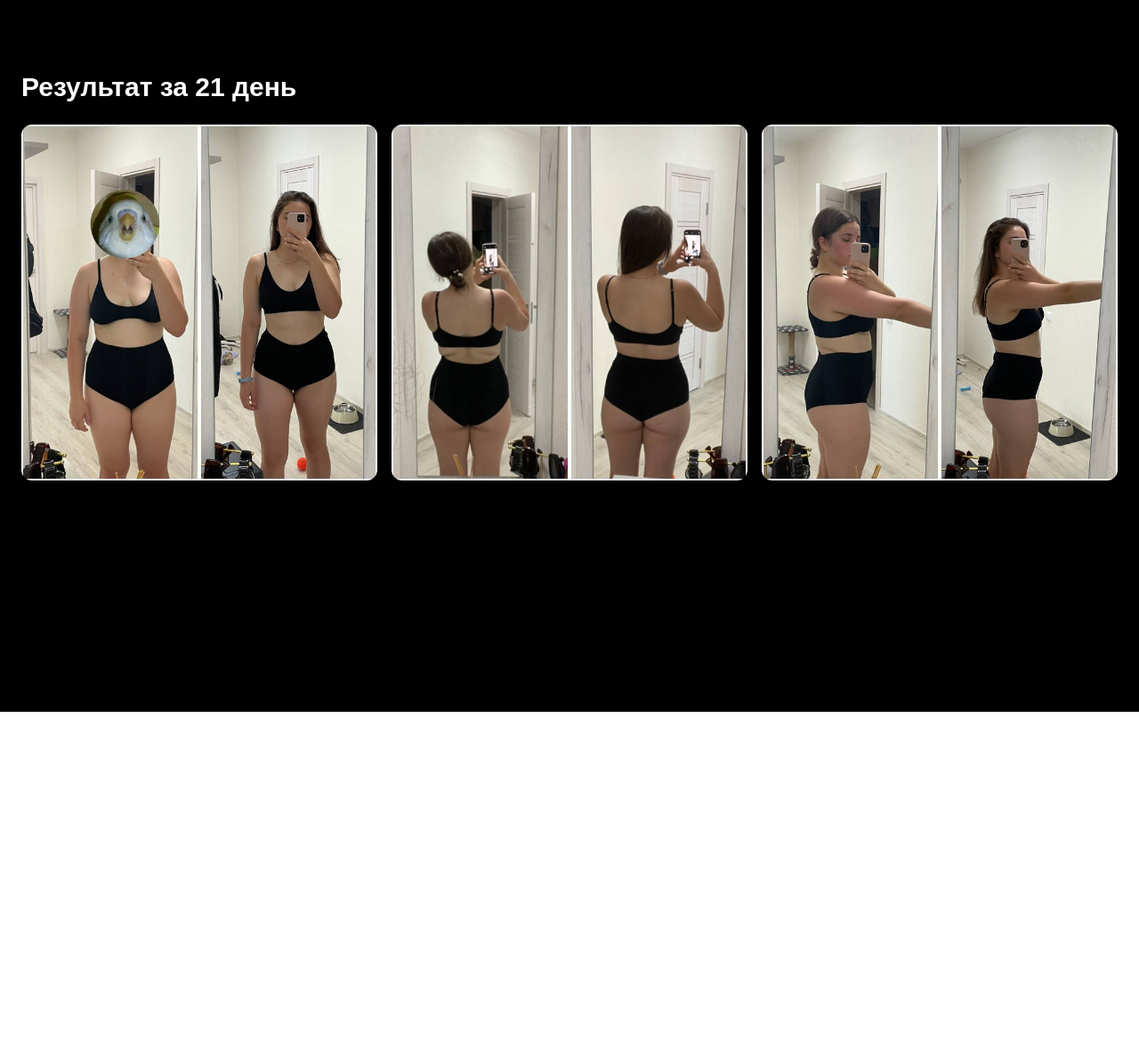
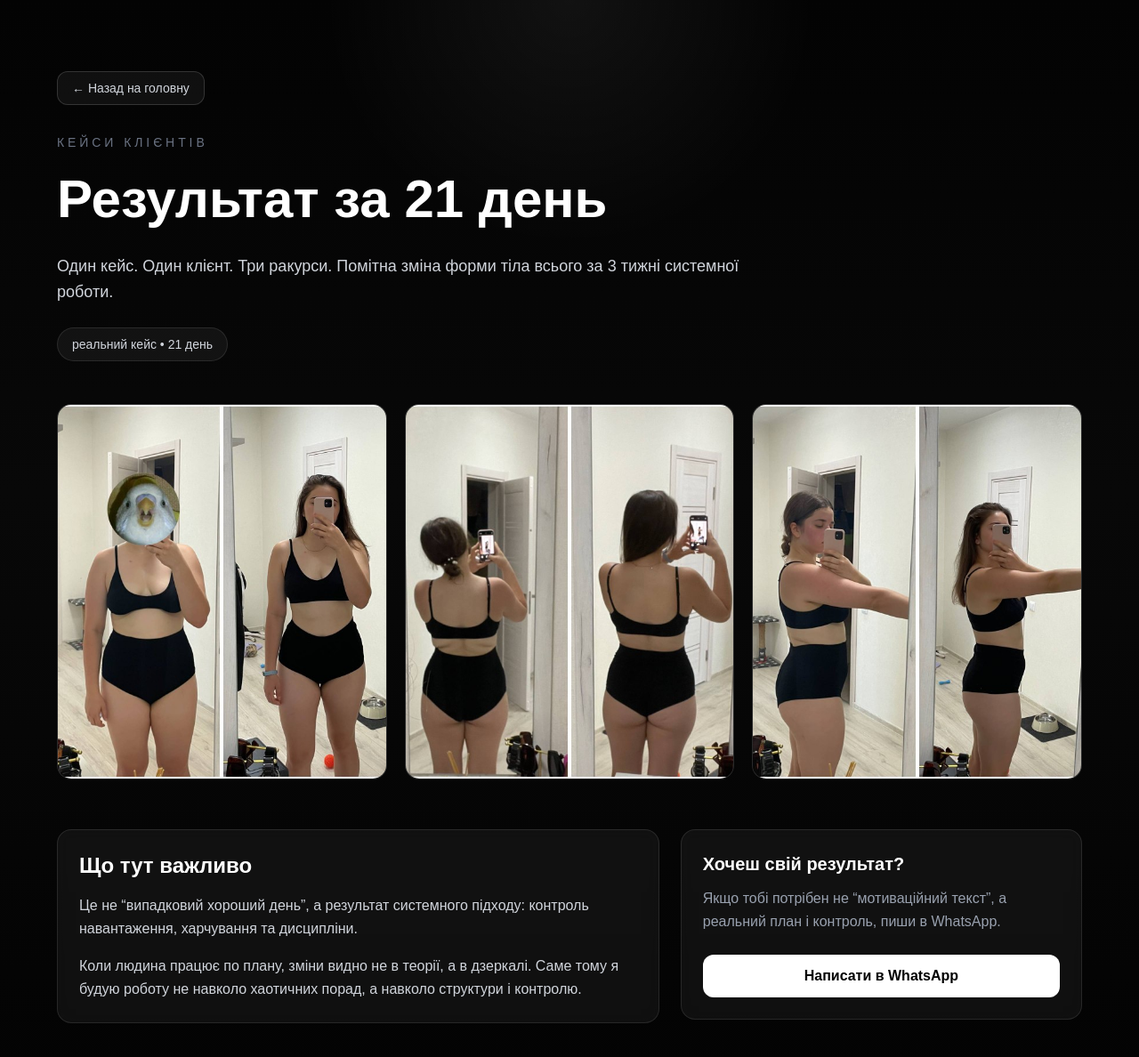
Before and after one commit to burdakcoach/burdak-site, a Next.js app: page /results in a window 1280 px wide. Shown: the top 1188 px of the page at 89% size. Before the commit the page ends 800 px from the top, so only its background shows below. Built offline with nearby package versions, Linux system fonts and the light colour scheme.

Commit message:
upgrade results page case layout

```diff
--- a/app/results/page.tsx
+++ b/app/results/page.tsx
@@ -1,15 +1,100 @@
 export default function Results() {
   return (
-    <main className="bg-black text-white min-h-screen px-6 py-20">
-      <h1 className="text-3xl font-bold mb-6">
-        Результат за 21 день
-      </h1>
+    <main className="min-h-screen bg-[radial-gradient(circle_at_top,_rgba(255,255,255,0.06),_transparent_20%),linear-gradient(to_bottom,_#030303,_#080808_45%,_#030303)] text-white px-6 py-20">
+      <section className="max-w-6xl mx-auto">
+        <a
+          href="/"
+          className="inline-flex items-center border border-white/15 bg-white/5 px-4 py-2 rounded-xl text-sm font-medium text-gray-300 hover:bg-white hover:text-black transition mb-8"
+        >
+          ← Назад на головну
+        </a>
 
-      <div className="grid grid-cols-1 md:grid-cols-3 gap-4">
-        <img src="/result1.jpg" className="rounded-xl" />
-        <img src="/result2.jpg" className="rounded-xl" />
-        <img src="/result3.jpg" className="rounded-xl" />
-      </div>
+        <div className="max-w-3xl mb-12">
+          <p className="text-sm uppercase tracking-[0.28em] text-gray-500 mb-4">
+            Кейси клієнтів
+          </p>
+
+          <h1 className="text-4xl md:text-6xl font-bold leading-tight mb-6">
+            Результат за 21 день
+          </h1>
+
+          <p className="text-gray-300 text-base md:text-lg leading-relaxed mb-6">
+            Один кейс. Один клієнт. Три ракурси. Помітна зміна форми тіла всього за 3 тижні
+            системної роботи.
+          </p>
+
+          <div className="inline-flex items-center rounded-full border border-white/10 bg-white/5 px-4 py-2 text-sm text-gray-300">
+            реальний кейс • 21 день
+          </div>
+        </div>
+
+        <div className="grid grid-cols-1 md:grid-cols-3 gap-5 mb-14">
+          <div className="group overflow-hidden rounded-2xl border border-white/10 bg-white/5">
+            <img
+              src="/result1.jpg"
+              alt="Результат клієнта, ракурс 1"
+              className="w-full h-[420px] object-cover group-hover:scale-[1.02] transition duration-300"
+            />
+          </div>
+
+          <div className="group overflow-hidden rounded-2xl border border-white/10 bg-white/5">
+            <img
+              src="/result2.jpg"
+              alt="Результат клієнта, ракурс 2"
+              className="w-full h-[420px] object-cover group-hover:scale-[1.02] transition duration-300"
+            />
+          </div>
+
+          <div className="group overflow-hidden rounded-2xl border border-white/10 bg-white/5">
+            <img
+              src="/result3.jpg"
+              alt="Результат клієнта, ракурс 3"
+              className="w-full h-[420px] object-cover group-hover:scale-[1.02] transition duration-300"
+            />
+          </div>
+        </div>
+
+        <div className="grid md:grid-cols-[1.2fr_0.8fr] gap-6 items-start">
+          <div className="border border-white/10 bg-white/5 backdrop-blur-sm rounded-2xl p-6">
+            <h2 className="text-2xl font-semibold mb-4">
+              Що тут важливо
+            </h2>
+
+            <div className="space-y-4 text-gray-300 leading-relaxed">
+              <p>
+                Це не “випадковий хороший день”, а результат системного підходу:
+                контроль навантаження, харчування та дисципліни.
+              </p>
+
+              <p>
+                Коли людина працює по плану, зміни видно не в теорії, а в дзеркалі.
+                Саме тому я будую роботу не навколо хаотичних порад, а навколо
+                структури і контролю.
+              </p>
+            </div>
+          </div>
+
+          <div className="border border-white/10 bg-white/5 backdrop-blur-sm rounded-2xl p-6">
+            <h3 className="text-xl font-semibold mb-3">
+              Хочеш свій результат?
+            </h3>
+
+            <p className="text-gray-400 mb-6 leading-relaxed">
+              Якщо тобі потрібен не “мотиваційний текст”, а реальний план і контроль,
+              пиши в WhatsApp.
+            </p>
+
+            <a
+              href="https://wa.me/380994470977?text=Привіт,%20хочу%20отримати%20такий%20же%20результат"
+              target="_blank"
+              rel="noopener noreferrer"
+              className="block text-center bg-white text-black py-3 rounded-xl font-semibold hover:opacity-90 transition"
+            >
+              Написати в WhatsApp
+            </a>
+          </div>
+        </div>
+      </section>
     </main>
   );
 }
```
